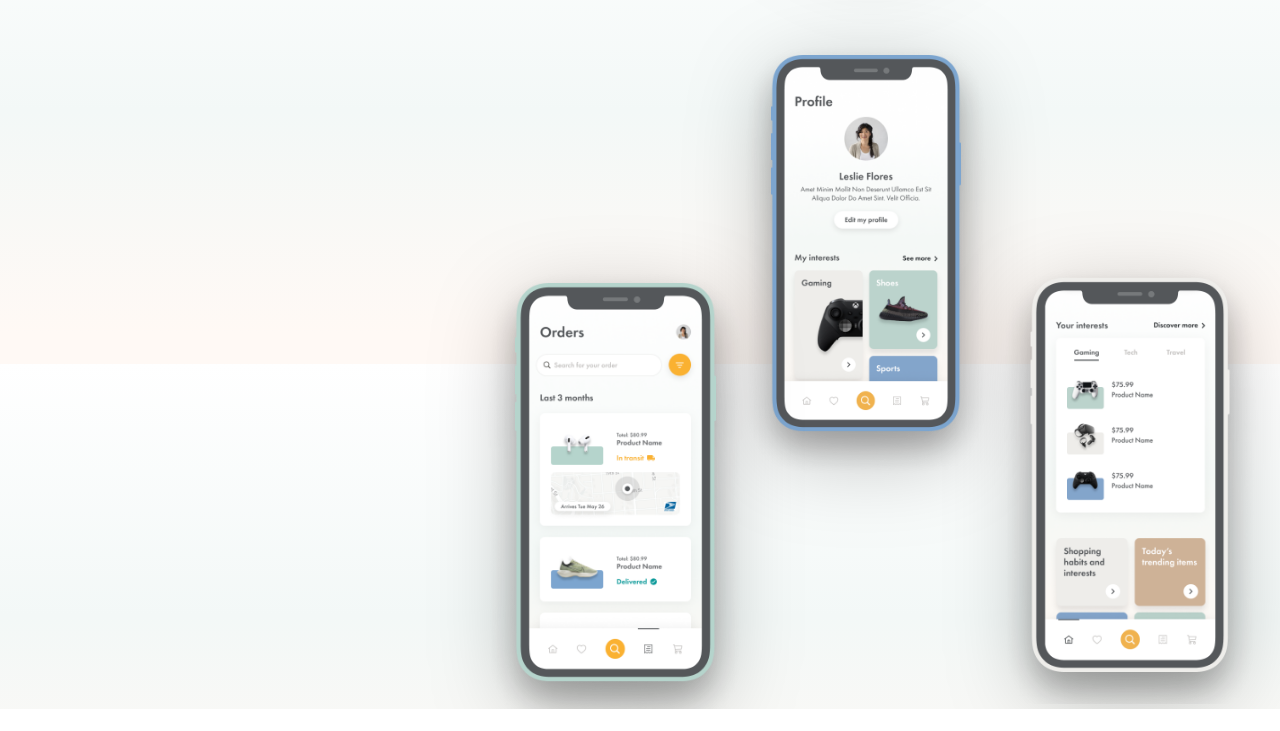
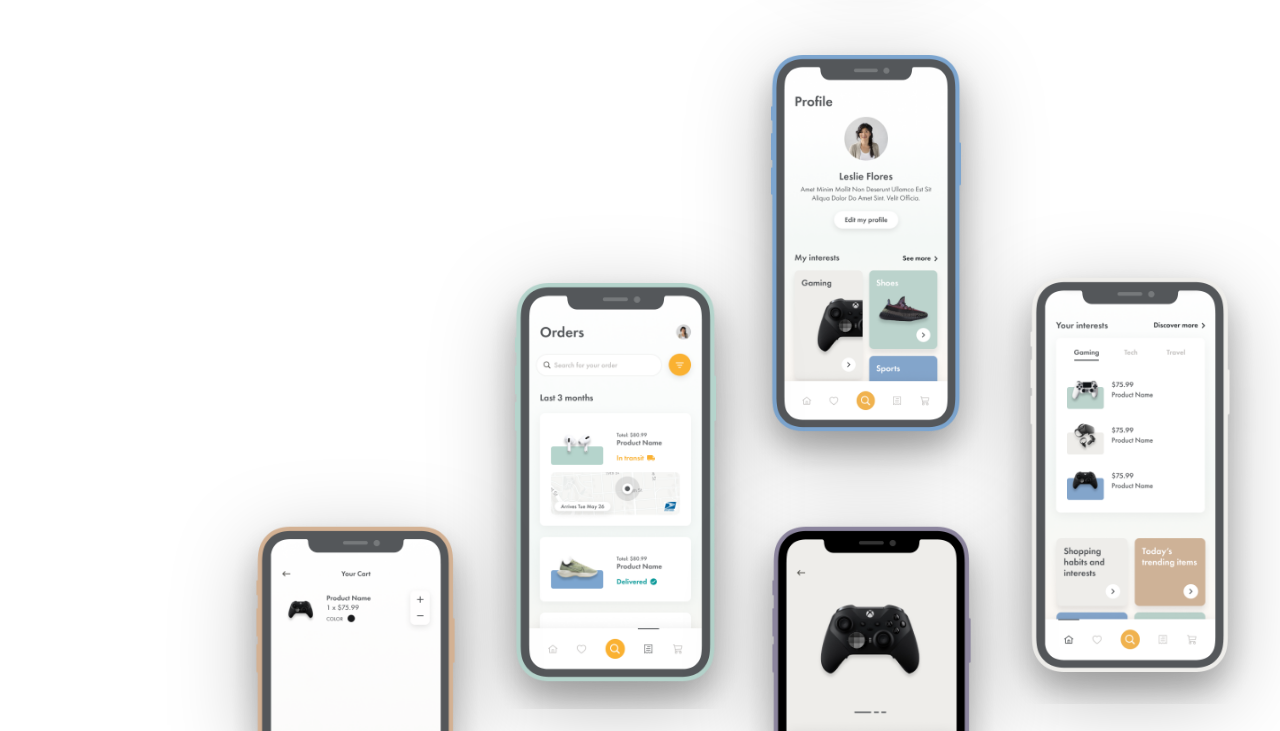
Before and after one commit to juancaorg/habitual, a plain HTML site: page index.html in a window 1280 px wide. Shown: the part 648-1379 px from the top of the page. Before the commit the page ends 1357 px from the top, so only its background shows below. Drawn offline with Linux system fonts and the light colour scheme.

Commit message:
feat(styles): cart-img and product-img

```diff
--- a/styles.css
+++ b/styles.css
@@ -126,3 +126,29 @@ body {
 	top: 908px;
 	filter: drop-shadow(0px 20px 40px rgba(0, 0, 0, 0.25));
 }
+
+.cart-img {
+	position: absolute;
+	/**
+	 * The OG height is for the full image
+	 * and the image we have is halved.
+	 */
+	height: calc(444px / 2);
+	left: 221px;
+	right: 995px;
+	top: 1157px;
+	filter: drop-shadow(0px 20px 40px rgba(0, 0, 0, 0.25));
+}
+
+.product-img {
+	position: absolute;
+	/**
+	 * The OG height is for the full image
+	 * and the image we have is halved.
+	 */
+	height: calc(444px / 2);
+	left: 737px;
+	right: 479px;
+	top: 1157px;
+	filter: drop-shadow(0px 20px 40px rgba(0, 0, 0, 0.25));
+}
```
